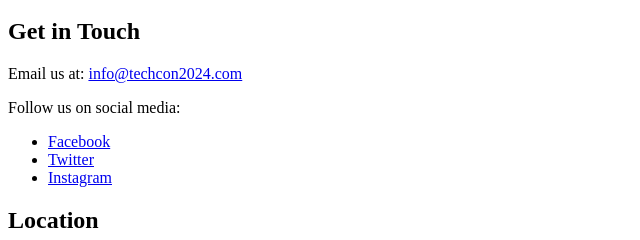
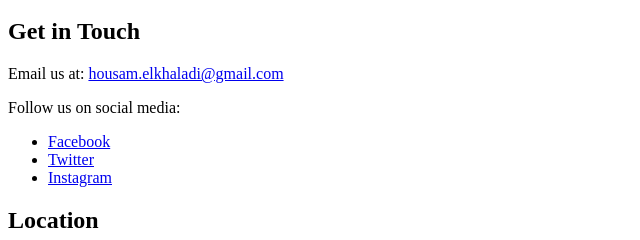
Before and after one commit to Houssam-Ek/TechCon_HTML, a plain HTML site: page techcon_website/contact.html in a window 1280 px wide. Shown: the part 154-394 px from the top of the page, 0-640 px from the left. Drawn offline with Linux system fonts and the light colour scheme.

Commit message:
update last file 2

```diff
--- a/techcon_website/contact.html
+++ b/techcon_website/contact.html
@@ -20,7 +20,7 @@
     <main>
         <section>
             <h2>Get in Touch</h2>
-            <p>Email us at: <a href="mailto:info@techcon2024.com">info@techcon2024.com</a></p>
+            <p>Email us at: <a href="mailto:info@techcon2024.com">housam.elkhaladi@gmail.com</a></p>
             <p>Follow us on social media:</p>
             <ul>
                 <li><a href="https://facebook.com/TechCon2024" target="_blank">Facebook</a></li>
```
